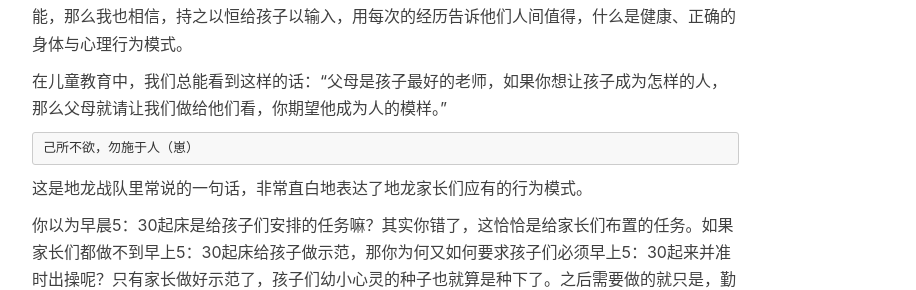
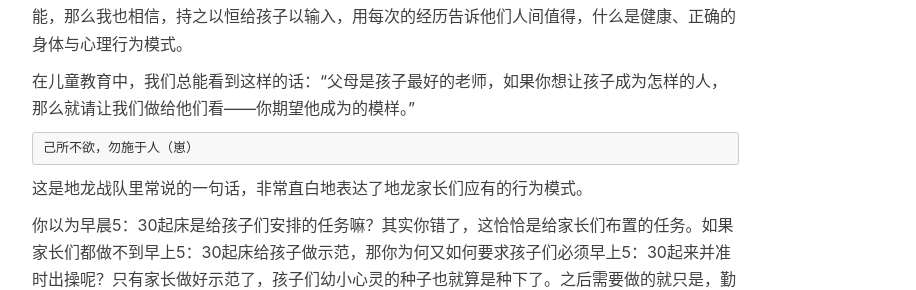
Before and after one commit to qingtian/qingtian.github.com, a Jekyll site: the page built from _posts/2023-08-27-the-first-phase-of-the-morning-training-camp-for-the-earth-dragon-squadron-has-ended.md, in a window 1280 px wide and 900 px high, scrolled down 1048 px. Shown: the part 189-479 px from the top of the window, without its empty margins (233-1149 px from the left). Built offline with Jekyll 4.4.1, drawn with Linux system fonts in a browser that asks for light colours; nearby versions of some CDN libraries; comment, search, counter and statistics services are not loaded.

Commit message:
Update 2023-08-27-the-first-phase-of-the-morning-training-camp-for-the-earth-dragon-squadron-has-ended.md

````diff
--- a/_posts/2023-08-27-the-first-phase-of-the-morning-training-camp-for-the-earth-dragon-squadron-has-ended.md
+++ b/_posts/2023-08-27-the-first-phase-of-the-morning-training-camp-for-the-earth-dragon-squadron-has-ended.md
@@ -34,7 +34,7 @@ tags:
 
 如果说让孩子更坚强，更有韧性，摆脱俗气是加入地龙的其中一个目的的话，那么在寓教于乐中，每日早起锻炼中，让他们明白人间疾苦也是一种不错的方式。刻意练习，可以成就作为大人的专业技能，那么我也相信，持之以恒给孩子以输入，用每次的经历告诉他们人间值得，什么是健康、正确的身体与心理行为模式。
 
-在儿童教育中，我们总能看到这样的话：“父母是孩子最好的老师，如果你想让孩子成为怎样的人，那么父母就请让我们做给他们看，你期望他成为人的模样。”
+在儿童教育中，我们总能看到这样的话：“父母是孩子最好的老师，如果你想让孩子成为怎样的人，那么就请让我们做给他们看——你期望他成为的模样。”
 
 ```
 己所不欲，勿施于人（崽）
````
